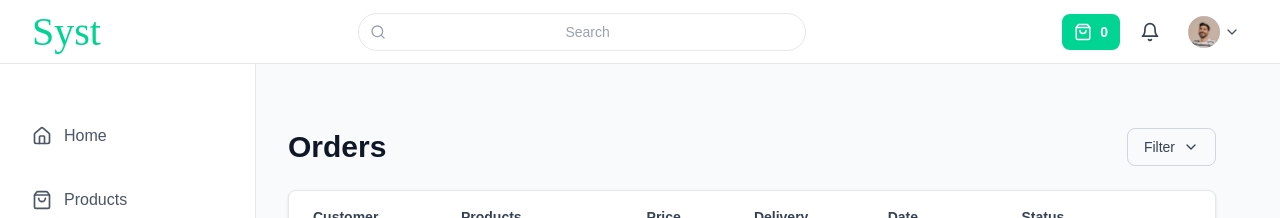
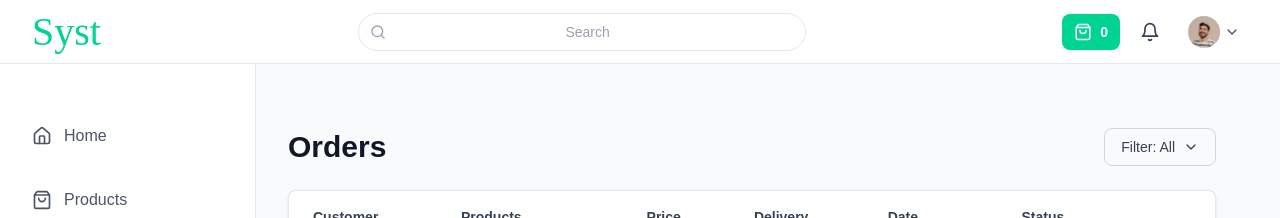
Before and after one commit to Aristocratjnr/frontend-test, a Next.js app: page /Syst/orders in a window 1280 px wide. Shown: the top 218 px of the page. Built offline with nearby package versions, Linux system fonts and the light colour scheme.

Commit message:
implement a functional filter to sort orders

```diff
--- a/src/app/Syst/orders/page.tsx
+++ b/src/app/Syst/orders/page.tsx
@@ -4,6 +4,8 @@ import { ChevronDown } from 'lucide-react';
 
 export default function Orders() {
   const [isLoading, setIsLoading] = useState(true);
+  const [isFilterOpen, setIsFilterOpen] = useState(false);
+  const [selectedFilter, setSelectedFilter] = useState('All');
 
   const orders = [
     { customer: 'Fried rice', products: 'Assorted, Plain', price: '20', delivery: 'Delivery', date: '12/12/24', status: 'Pending', statusColor: 'bg-yellow-400' },
@@ -14,6 +16,8 @@ export default function Orders() {
     { customer: 'Fried rice', products: 'Assorted, Plain', price: '20', delivery: 'Delivery', date: '12/12/24', status: 'Confirmed', statusColor: 'bg-green-500' },
   ];
 
+  const filterOptions = ['All', 'Pending', 'Confirmed', 'Cancelled'];
+
   useEffect(() => {
     // Simulate loading delay
     const timer = setTimeout(() => {
@@ -22,6 +26,15 @@ export default function Orders() {
 
     return () => clearTimeout(timer);
   }, []);
+
+  const filteredOrders = selectedFilter === 'All'
+    ? orders
+    : orders.filter(order => order.status === selectedFilter);
+
+  const handleFilterSelect = (filter: string) => {
+    setSelectedFilter(filter);
+    setIsFilterOpen(false);
+  };
 
   const SkeletonRow = () => (
     <tr className="border-b border-gray-100">
@@ -51,10 +64,29 @@ export default function Orders() {
       {/* Header */}
       <div className="flex items-center justify-between mb-6">
         <h1 className="text-3xl font-bold text-gray-900">Orders</h1>
-        <button className="flex items-center gap-2 px-4 py-2 border border-gray-300 rounded-lg hover:bg-gray-50 text-gray-700">
-          <span className="text-sm font-medium">Filter</span>
-          <ChevronDown size={16} />
-        </button>
+        <div className="relative">
+          <button
+            className="flex items-center gap-2 px-4 py-2 border border-gray-300 rounded-lg hover:bg-gray-50 text-gray-700"
+            onClick={() => setIsFilterOpen(!isFilterOpen)}
+          >
+            <span className="text-sm font-medium">Filter: {selectedFilter}</span>
+            <ChevronDown size={16} />
+          </button>
+
+          {isFilterOpen && (
+            <div className="absolute right-0 mt-2 w-40 bg-white border border-gray-200 rounded-lg shadow-lg z-10">
+              {filterOptions.map((option) => (
+                <button
+                  key={option}
+                  className="block w-full text-left px-4 py-2 hover:bg-gray-50 text-gray-700 first:rounded-t-lg last:rounded-b-lg text-sm"
+                  onClick={() => handleFilterSelect(option)}
+                >
+                  {option}
+                </button>
+              ))}
+            </div>
+          )}
+        </div>
       </div>
 
       {/* Orders Table */}
@@ -78,8 +110,8 @@ export default function Orders() {
                   <SkeletonRow key={index} />
                 ))
               ) : (
-                // Show actual data when loaded
-                orders.map((order, index) => (
+                // Show actual filtered data when loaded
+                filteredOrders.map((order, index) => (
                   <tr key={index} className="border-b border-gray-100 hover:bg-gray-50">
                     <td className="py-4 px-6 text-sm text-gray-900">{order.customer}</td>
                     <td className="py-4 px-6 text-sm text-gray-600">{order.products}</td>
```
